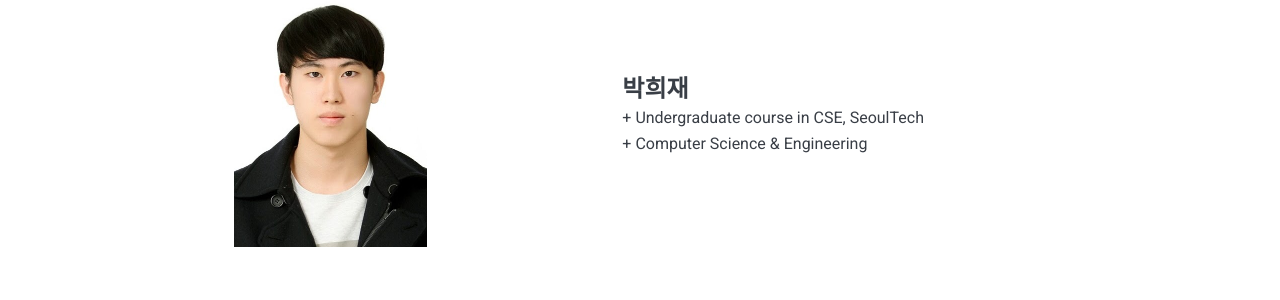
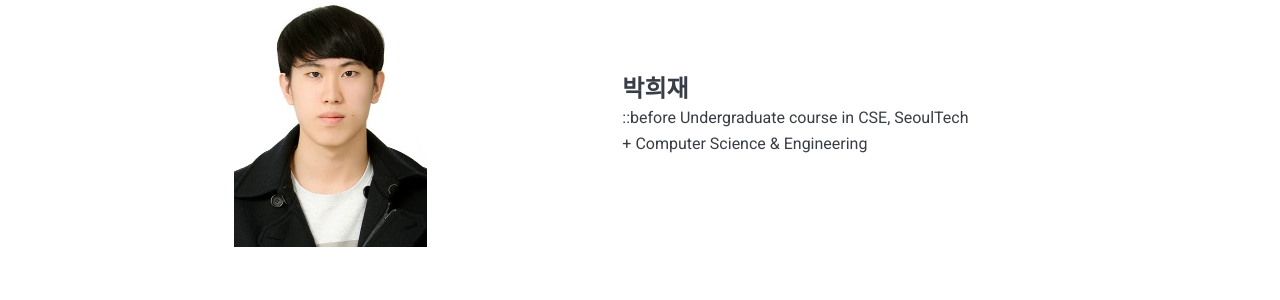
Before and after one commit to icelab-2020/HeeJaeMon123.github.io, a Jekyll site: the page built from _pages/01_members.md, in a window 1280 px wide. Shown: the part 307-607 px from the top of the page. Built offline with Jekyll 4.4.1, drawn with Linux system fonts in a browser that asks for light colours; nearby versions of some CDN libraries.

Commit message:
Update 01_members.md

```diff
--- a/_pages/01_members.md
+++ b/_pages/01_members.md
@@ -7,7 +7,7 @@
 
 | <img width=100/>   |  ---  |
 |:---|:---|
-| ![iot]({{site.baseurl}}/images/hj.jpg){: width="50%" height="50%"} | <b><span style="font-size:150%">박희재</span></b><br> + Undergraduate course in CSE, SeoulTech   <br> + Computer Science & Engineering |
+| ![iot]({{site.baseurl}}/images/hj.jpg){: width="50%" height="50%"} | <b><span style="font-size:150%">박희재</span></b><br> ::before Undergraduate course in CSE, SeoulTech   <br> + Computer Science & Engineering |
 
 
 
```
